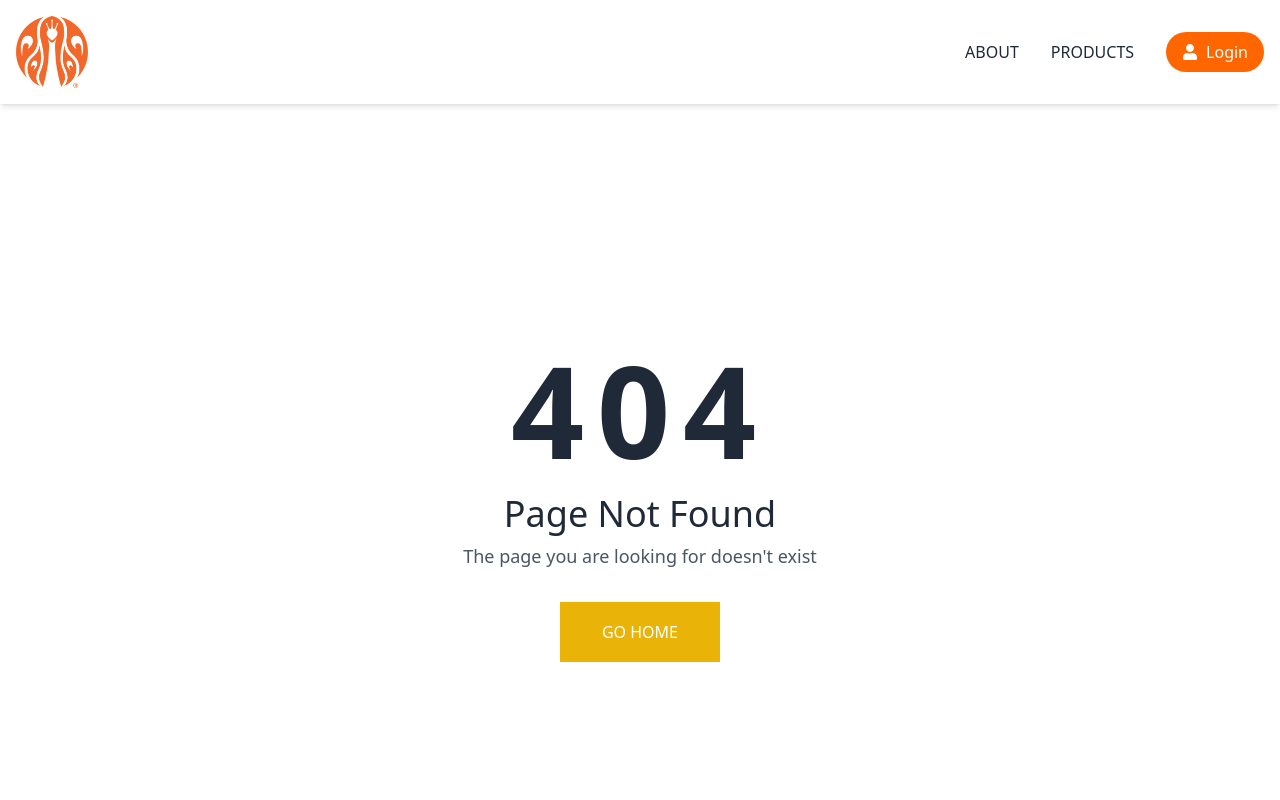
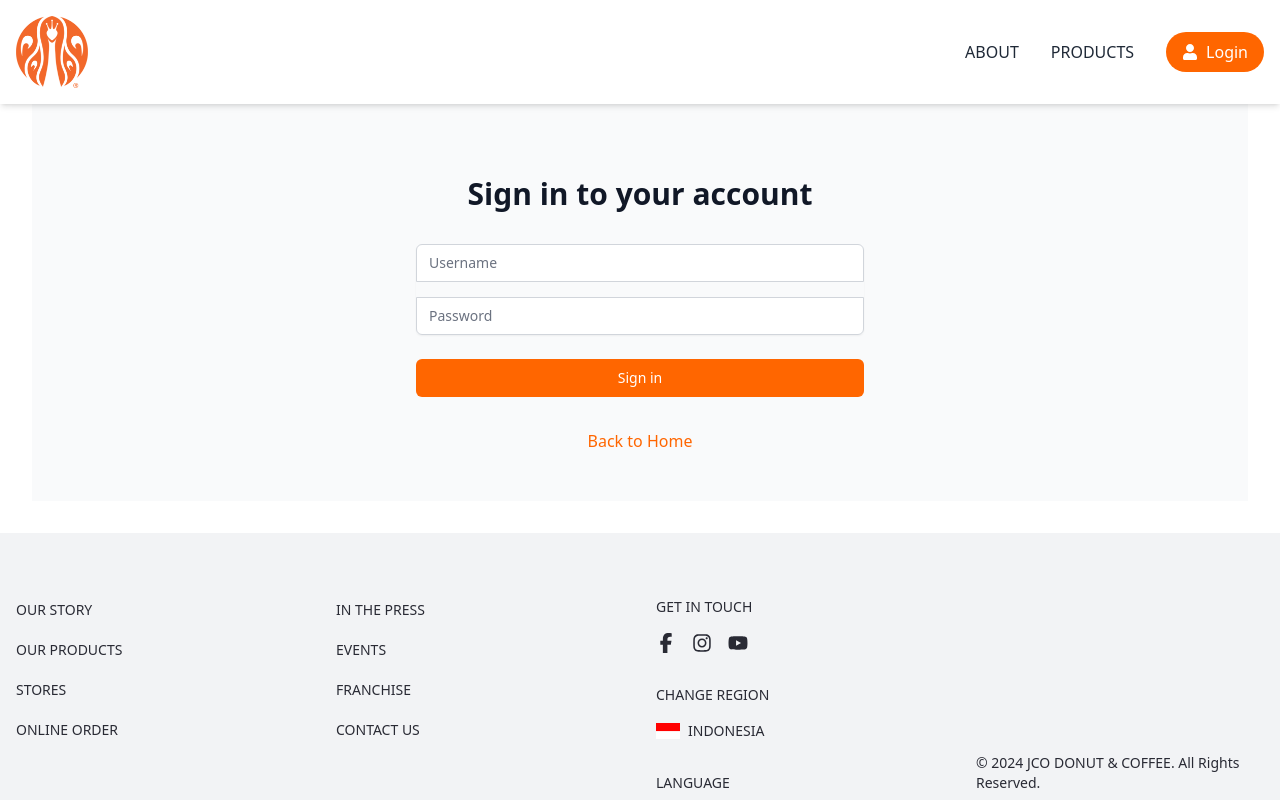
Before and after one commit to dzakwanpxr/nextjs-jco-coffee, a Next.js app: page /login in a window 1280 px wide. Before the commit this address had no page. Shown: the top 800 px of the page. Built offline with nearby package versions, Linux system fonts and the light colour scheme.

Commit message:
feat: Add login page component and related functionality

```diff
--- /dev/null
+++ b/src/pages/login.tsx
@@ -0,0 +1,95 @@
+import React, { useState } from "react";
+import { useForm, SubmitHandler } from "react-hook-form";
+import { useAtom } from "jotai";
+import { loginAtom, loadingAtom } from "@/shared/store/authAtoms";
+import { useRouter } from "next/router";
+import Link from "next/link";
+
+type LoginInputs = {
+  username: string;
+  password: string;
+};
+
+export default function LoginPage() {
+  const [error, setError] = useState<string | null>(null);
+  const {
+    register,
+    handleSubmit,
+    formState: { errors },
+  } = useForm<LoginInputs>();
+  const [, login] = useAtom(loginAtom);
+  const [loading] = useAtom(loadingAtom);
+  const router = useRouter();
+
+  const onSubmit: SubmitHandler<LoginInputs> = async (data) => {
+    try {
+      await login(data);
+      router.push("/");
+    } catch (error) {
+      setError("Invalid username or password");
+    }
+  };
+
+  return (
+    <div className="flex items-center justify-center bg-gray-50 py-12 px-4 sm:px-6 lg:px-8">
+      <div className="max-w-md w-full space-y-8">
+        <div className="text-center">
+          <h2 className="mt-6 text-3xl font-bold text-gray-900">Sign in to your account</h2>
+        </div>
+        <form className="mt-8 space-y-6" onSubmit={handleSubmit(onSubmit)}>
+          <div className="flex flex-col gap-4 rounded-md shadow-sm -space-y-px">
+            <div>
+              <label htmlFor="username" className="sr-only">
+                Username
+              </label>
+              <input
+                id="username"
+                type="text"
+                {...register("username", { required: "Username is required" })}
+                className="appearance-none rounded-none relative block w-full px-3 py-2 border border-gray-300 placeholder-gray-500 text-gray-900 rounded-t-md focus:outline-none focus:ring-orange-500 focus:border-orange-500 focus:z-10 sm:text-sm"
+                placeholder="Username"
+              />
+              {errors.username && <p className="text-sm text-red-600">{errors.username.message}</p>}
+            </div>
+            <div>
+              <label htmlFor="password" className="sr-only">
+                Password
+              </label>
+              <input
+                id="password"
+                type="password"
+                {...register("password", { required: "Password is required" })}
+                className="appearance-none rounded-none relative block w-full px-3 py-2 border border-gray-300 placeholder-gray-500 text-gray-900 rounded-b-md focus:outline-none focus:ring-orange-500 focus:border-orange-500 focus:z-10 sm:text-sm"
+                placeholder="Password"
+              />
+              {errors.password && <p className="text-sm text-red-600">{errors.password.message}</p>}
+            </div>
+          </div>
+          {error && (
+            <div
+              className="bg-red-100 border border-red-400 text-red-700 px-4 py-3 rounded relative text-center"
+              role="alert"
+            >
+              <span className="block sm:inline">{error}</span>
+            </div>
+          )}
+          <div>
+            <button
+              type="submit"
+              disabled={loading}
+              className="group relative w-full flex justify-center py-2 px-4 border border-transparent text-sm font-medium rounded-md text-white bg-[#ff6600] hover:bg-[#e55c00] focus:outline-none focus:ring-2 focus:ring-offset-2 focus:ring-orange-500"
+            >
+              {loading ? "Signing in..." : "Sign in"}
+            </button>
+          </div>
+        </form>
+
+        <div className="text-center">
+          <Link href="/" className="font-medium text-[#ff6600] hover:text-[#e55c00]">
+            Back to Home
+          </Link>
+        </div>
+      </div>
+    </div>
+  );
+}
--- /dev/null
+++ b/src/shared/components/ErrorMessage/ErrorMessage.tsx
@@ -0,0 +1,15 @@
+export interface ErrorMessageProps {
+  message: string;
+}
+
+export default function ErrorMessage({ message }: ErrorMessageProps) {
+  return (
+    <div
+      className="bg-red-100 border border-red-400 text-red-700 px-4 py-3 rounded relative"
+      role="alert"
+    >
+      <strong className="font-bold">Error: </strong>
+      <span className="block sm:inline">{message}</span>
+    </div>
+  );
+}
--- /dev/null
+++ b/src/shared/components/Loader/Loader.tsx
@@ -0,0 +1,9 @@
+export default function Loader() {
+  return (
+    <div className="flex justify-center items-center min-h-screen">
+      <div
+        className={`animate-spin rounded-full border-t-4 border-[#ff6600] border-opacity-75 w-16 h-16`}
+      ></div>
+    </div>
+  );
+}
```
